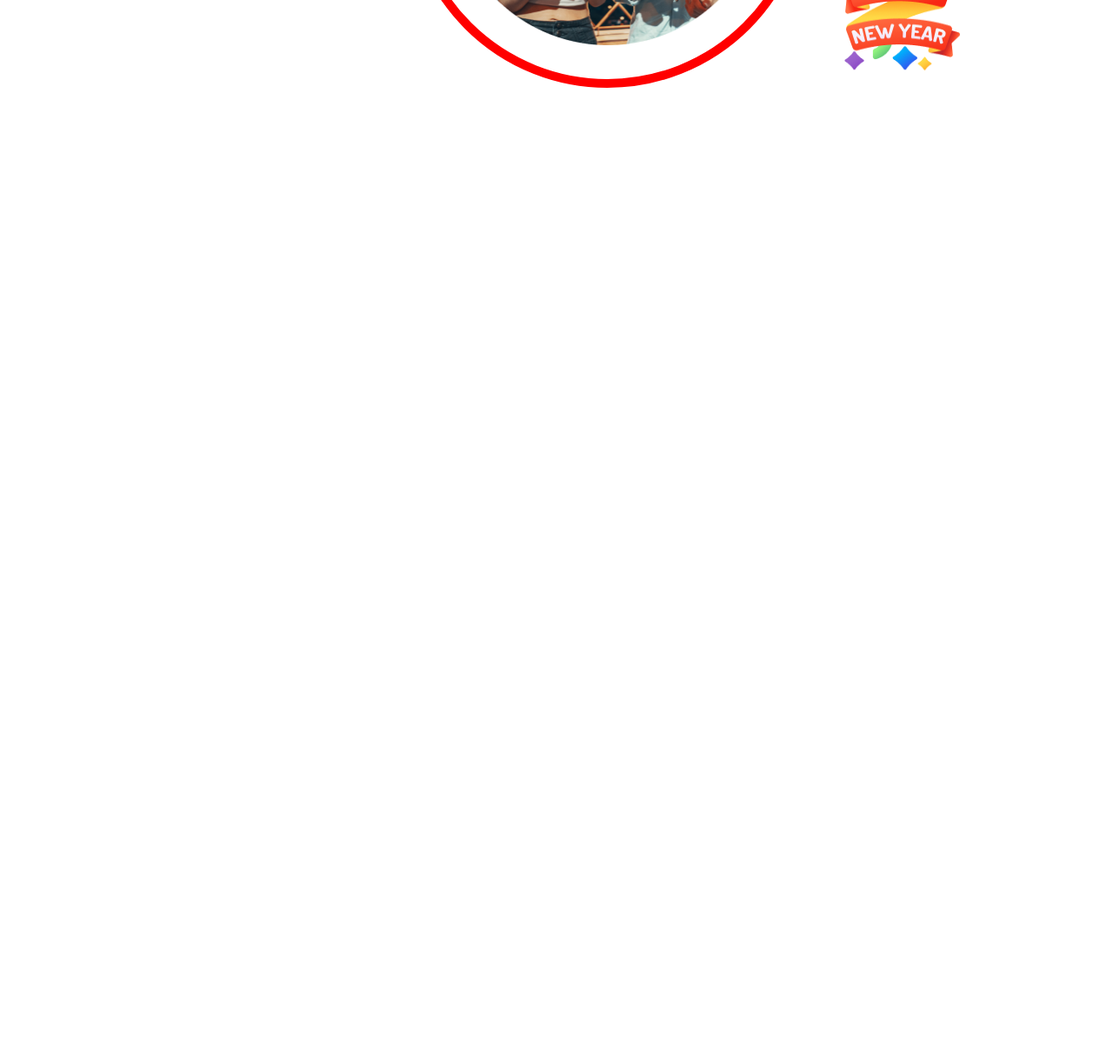
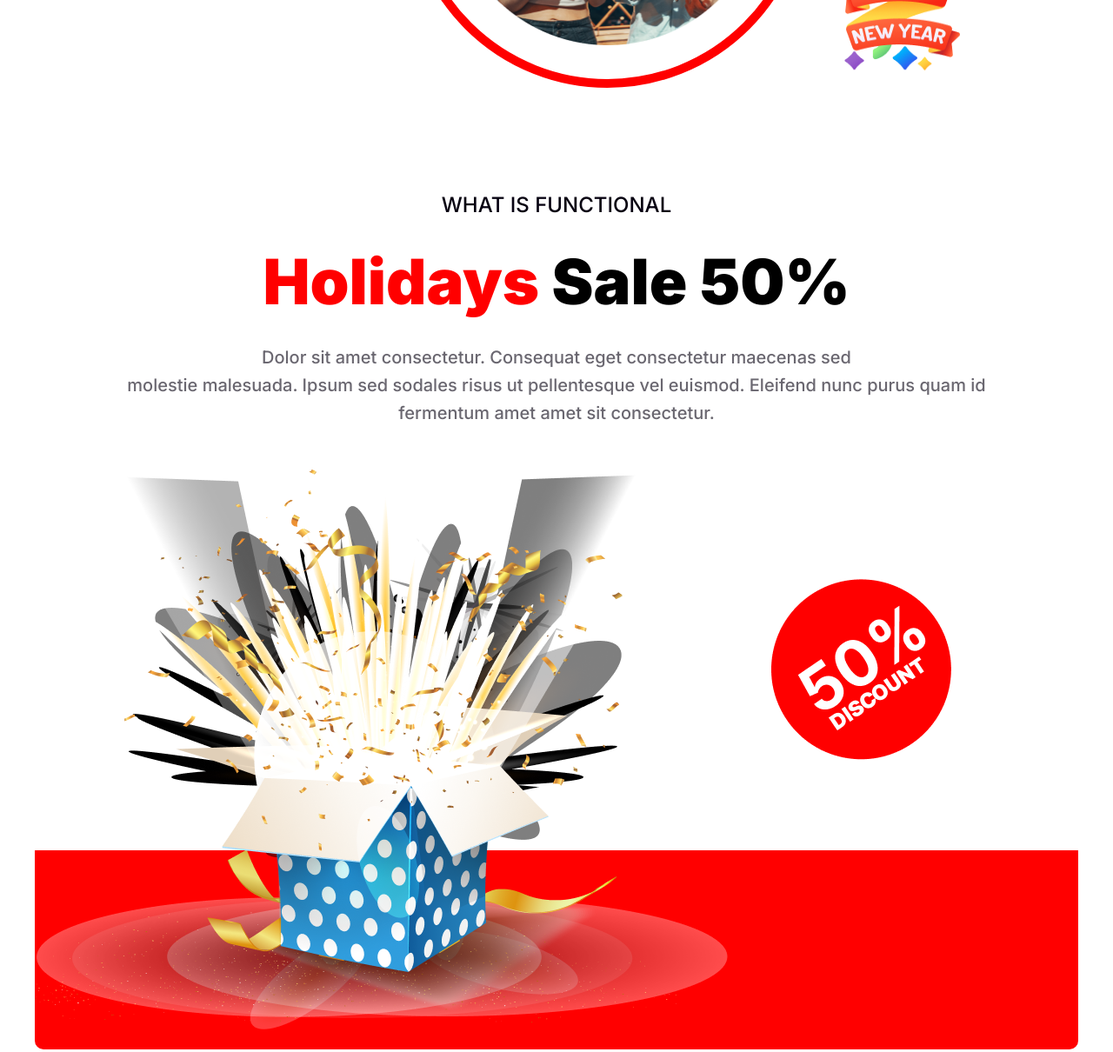
Before and after one commit to Morshedkhondokar/Hello-New-Year, a plain HTML site: page index.html in a window 1280 px wide. Shown: the part 3304-4514 px from the top of the page at 87% size. Before the commit the page ends 3525 px from the top, so only its background shows below. Drawn offline with Linux system fonts and the light colour scheme.

Commit message:
added discount section

```diff
--- a/index.html
+++ b/index.html
@@ -61,8 +61,26 @@
                     <img src="images/Group 96.png" alt="">
                  </div>
             </section>
+            <!-- discount section -->
+             <section class="discount">
+                <div class="discount_sale_content">
+                    <p class="sale_sub_title">WHAT IS FUNCTIONAL</p>
+                    <h1 class="discount_header"><span class="highlight_text">Holidays</span> Sale 50%</h1>
+                    <p class="discount_description">Dolor sit amet consectetur. Consequat eget consectetur maecenas sed <br> molestie malesuada. Ipsum sed sodales risus ut pellentesque vel euismod. Eleifend nunc purus quam id fermentum amet amet sit consectetur.</p>
+                </div>
+                <div class="discount_container">
+                    <div class="discount_left">
+                        <img src="images/Group 75.png" alt="">
+                    </div>
+                    <div class="discount_right">
+                        <img src="images/Group 44.png" alt="">
+                    </div>
+                </div>
+             </section>
+
+
+
         </div>
-
     </main>
     <footer>
 
--- a/styles/style.css
+++ b/styles/style.css
@@ -233,3 +233,55 @@ body {
     height: 132px;
     margin-top: 43px;
 }
+
+/* discount section */
+.discount{
+    height: 986px;
+    /* border: 2px solid goldenrod; */
+    font-family: 'Inter', sans-serif;
+    position: relative;
+    border-radius: 10px;
+    overflow: hidden;
+}
+
+.discount_sale_content{
+    text-align: center;
+    width: 1068px;
+    margin: 0 auto;
+}
+.sale_sub_title{
+    font-weight: 500;
+    font-size: 24px;
+    color: rgb(7, 2, 17);
+}
+
+.discount_header{
+    font-weight: 900;
+    font-size: 72px;
+    margin-top: 30px;
+    margin-bottom: 28px;
+}
+
+.discount_description{
+    font-weight: 500;
+    font-size: 20px;
+    line-height: 32px;
+    color: rgba(7, 2, 17, 0.6);
+}
+
+
+
+.discount_container{
+    width: 100%;
+    background-image: url(../images/Rectangle\ 2.png);
+    background-repeat: no-repeat;
+    background-position: bottom;
+    display: flex;
+    position: absolute;
+    bottom: 0;
+}
+
+.discount_right{
+    width: 305px;
+    margin-top: 77px;
+}
```
